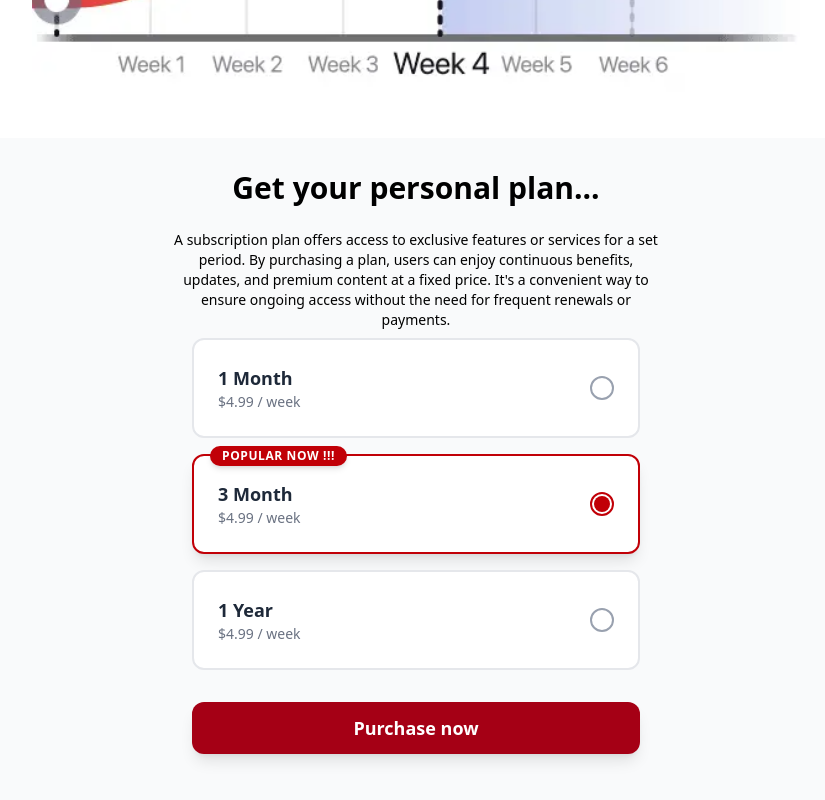
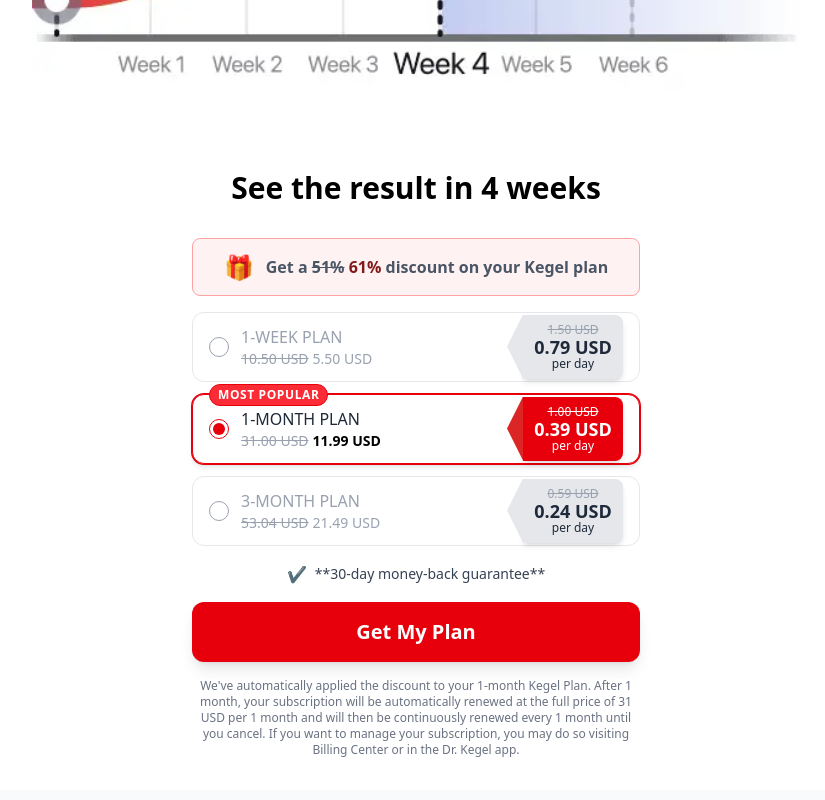
Before and after one commit to shejanNizam/fitness_landing_page, a Next.js app: page / in a window 1280 px wide. Shown: the part 1960-2760 px from the top of the page, without its empty margins (224-1049 px from the left). Built offline with nearby package versions, Linux system fonts and the light colour scheme.

Commit message:
get plan modified

```diff
--- a/src/components/GetPersonalPlan.jsx
+++ b/src/components/GetPersonalPlan.jsx
@@ -2,57 +2,125 @@
 
 import { useState } from "react";
 import CHeading from "./CHeading";
-import CParagraph from "./CParagraph";
 
 const plans = [
   {
+    id: "1week",
+    duration: "1-WEEK PLAN",
+    originalPrice: "10.50 USD",
+    discountedPrice: "5.50 USD",
+    dailyRateOriginal: "1.50 USD",
+    dailyRateDiscounted: "0.79 USD",
+    isPopular: false,
+    previousPercentage: "34%",
+    discountPercentage: "48%",
+  },
+  {
     id: "1month",
-    duration: "1 Month",
-    price: "$4.99 / week",
-    isPopular: false,
+    duration: "1-MONTH PLAN",
+    originalPrice: "31.00 USD",
+    discountedPrice: "11.99 USD",
+    dailyRateOriginal: "1.00 USD",
+    dailyRateDiscounted: "0.39 USD",
+    isPopular: true,
+    previousPercentage: "51%",
+    discountPercentage: "61%",
   },
   {
     id: "3month",
-    duration: "3 Month",
-    price: "$4.99 / week",
-    isPopular: true,
-  },
-  {
-    id: "1year",
-    duration: "1 Year",
-    price: "$4.99 / week",
+    duration: "3-MONTH PLAN",
+    originalPrice: "53.04 USD",
+    discountedPrice: "21.49 USD",
+    dailyRateOriginal: "0.59 USD",
+    dailyRateDiscounted: "0.24 USD",
     isPopular: false,
+    previousPercentage: "51%",
+    discountPercentage: "60%",
   },
 ];
 
 function PlanCard({ plan, isSelected, onSelect }) {
   const borderStyle = isSelected
-    ? "border-red-700 shadow-lg"
-    : "border-gray-200 hover:border-red-300";
+    ? "border-red-600 shadow-md ring ring-red-600"
+    : "border-gray-200";
+
+  const badgeBgColor = isSelected ? "bg-red-600" : "bg-gray-200";
+  const badgeTextColor = isSelected ? "text-white" : "text-gray-800";
+  const originalPriceTextColor = isSelected ? "text-white" : "text-gray-400";
 
   return (
     <div
-      className={`relative p-4 sm:p-6 mb-4 border-2 rounded-xl cursor-pointer transition-all duration-200 bg-white ${borderStyle}`}
+      className={`relative px-4 py-3 mb-3 border rounded-xl cursor-pointer transition-all duration-200 bg-white ${borderStyle}`}
       onClick={() => onSelect(plan.id)}
     >
+      {/* MOST POPULAR label */}
       {plan.isPopular && (
-        <div className="absolute top-0 left-4 transform -translate-y-1/2 px-3 py-0.5 rounded-full bg-red-700 text-white text-xs font-bold uppercase tracking-wider shadow-md">
-          Popular now !!!
+        <div className="absolute top-0 left-4 transform -translate-y-1/2 px-2 py-0.5 rounded-full text-white text-xs font-bold uppercase tracking-wider bg-red-500 border border-red-600">
+          MOST POPULAR
         </div>
       )}
 
-      <div className="flex items-center justify-between">
-        <div>
-          <p className="text-lg font-bold text-gray-800">{plan.duration}</p>
-          <p className="text-sm text-gray-500">{plan.price}</p>
+      <div className="flex items-center justify-between relative pr-24">
+        <div className="flex items-center space-x-3">
+          <div
+            className={`w-5 h-5 rounded-full border flex items-center justify-center transition-colors duration-200
+              ${isSelected ? "border-red-600 bg-white" : "border-gray-400"}`}
+          >
+            {isSelected && (
+              <div className="w-3 h-3 rounded-full bg-red-600"></div>
+            )}
+          </div>
+
+          <div className="flex flex-col">
+            <p
+              className={`text-base font-medium ${
+                isSelected ? "text-gray-800" : "text-gray-400"
+              }`}
+            >
+              {plan.duration}
+            </p>
+            <p className="text-sm text-gray-500">
+              <span className="line-through mr-1 text-gray-400">
+                {plan.originalPrice}
+              </span>
+              <span
+                className={`${
+                  isSelected ? "text-black font-semibold" : "text-gray-400"
+                }`}
+              >
+                {plan.discountedPrice}
+              </span>
+            </p>
+          </div>
         </div>
-        <div
-          className={`w-6 h-6 rounded-full border-2 flex items-center justify-center transition-colors duration-200
-            ${isSelected ? "border-red-700 bg-white" : "border-gray-400"}`}
-        >
-          {isSelected && (
-            <div className="w-4 h-4 rounded-full bg-red-700"></div>
-          )}
+
+        {/* Right: Custom Shaped Discount Badge */}
+        <div className="absolute right-0 top-1/2 -translate-y-1/2 z-10">
+          <div
+            className={`relative flex flex-col items-center justify-center h-16 w-[100px] ${badgeBgColor} rounded-r-lg shadow-md`}
+          >
+            <div
+              className={`absolute left-0 top-0 h-full w-4 z-0`}
+              style={{
+                clipPath: "polygon(0% 50%, 100% 0%, 100% 100%)",
+                backgroundColor: isSelected
+                  ? "rgb(220 38 38)"
+                  : "rgb(229 231 235)",
+                transform: "translateX(-100%)",
+              }}
+            ></div>
+
+            {/* Content of the badge */}
+            <div className="relative z-10 text-center">
+              <p className={`text-xs line-through ${originalPriceTextColor}`}>
+                {plan.dailyRateOriginal}
+              </p>
+              <p className={`text-lg font-bold leading-none ${badgeTextColor}`}>
+                {plan.dailyRateDiscounted}
+              </p>
+              <p className={`text-xs ${badgeTextColor}`}>per day</p>
+            </div>
+          </div>
         </div>
       </div>
     </div>
@@ -60,22 +128,37 @@ function PlanCard({ plan, isSelected, onSelect }) {
 }
 
 export default function GetPersonalPlan() {
-  const [selectedPlan, setSelectedPlan] = useState("3month");
+  const [selectedPlan, setSelectedPlan] = useState("1month");
+
+  const currentPlan = plans.find((p) => p.id === selectedPlan) || plans[1];
 
   return (
-    <div className="flex flex-col items-center bg-gray-50 p-4 sm:p-8">
-      <CHeading text="Get your personal plan..." />
-      <div className="md:w-[60%] xl:w-[40%] mx-auto text-center my-2">
-        <CParagraph
-          text="A subscription plan offers access to exclusive features or services for
-        a set period. By purchasing a plan, users can enjoy continuous benefits,
-        updates, and premium content at a fixed price. It's a convenient way to
-        ensure ongoing access without the need for frequent renewals or
-        payments."
-        />
+    <div className="flex flex-col items-center p-4 sm:p-8">
+      {/* Main Heading */}
+      <CHeading
+        text="See the result in 4 weeks"
+        className="text-2xl font-extrabold text-black"
+      />
+
+      {/* Discount Ribbon/Gift Box Section */}
+      <div className="w-full max-w-md bg-red-50 border border-red-300 rounded-lg p-3 my-4 flex justify-center items-center">
+        <span className="text-2xl mr-3" role="img" aria-label="gift box">
+          🎁
+        </span>
+        <p className="text-base font-semibold text-gray-600">
+          Get a{" "}
+          <span className="line-through font-extrabold">
+            {currentPlan.previousPercentage}
+          </span>{" "}
+          <span className="text-red-900 font-extrabold">
+            {currentPlan.discountPercentage}
+          </span>{" "}
+          discount on your Kegel plan
+        </p>
       </div>
 
       <div className="w-full max-w-md mx-auto">
+        {/* Plan Cards */}
         {plans?.map((plan) => (
           <PlanCard
             key={plan.id}
@@ -85,9 +168,50 @@ export default function GetPersonalPlan() {
           />
         ))}
 
-        <button className="w-full mt-4 py-3 bg-[#A50015] text-white font-bold text-lg rounded-xl shadow-lg hover:bg-red-700 transition-colors duration-200 cursor-pointer">
-          Purchase now
+        {/* 30-day money-back guarantee */}
+        <div className="flex items-center justify-center my-4">
+          <span className="text-red-600 mr-2">✔</span>
+          <p className="text-sm font-medium text-gray-700">
+            **30-day money-back guarantee**
+          </p>
+        </div>
+
+        <button className="w-full py-4 bg-red-600 text-white font-bold text-xl rounded-xl shadow-lg hover:bg-red-700 transition-colors duration-200 cursor-pointer">
+          Get My Plan
         </button>
+
+        <div className="mt-4 text-xs text-center text-gray-500">
+          {selectedPlan === "1week" && (
+            <p>
+              We've automatically applied the discount to your 1-week Kegel
+              Plan. Please note that your subscription will be automatically
+              renewed at the full price of 31 USD per 1 month at the end of your
+              1-week Kegel Plan and will then be continuously renewed every 1
+              month until you cancel. If you want to manage your subscription,
+              you may do so visiting Billing Center or in the Dr. Kegel app.
+            </p>
+          )}
+          {selectedPlan === "1month" && (
+            <p>
+              We've automatically applied the discount to your 1-month Kegel
+              Plan. After 1 month, your subscription will be automatically
+              renewed at the full price of 31 USD per 1 month and will then be
+              continuously renewed every 1 month until you cancel. If you want
+              to manage your subscription, you may do so visiting Billing Center
+              or in the Dr. Kegel app.
+            </p>
+          )}
+          {selectedPlan === "3month" && (
+            <p>
+              We've automatically applied the discount to your 3-months Kegel
+              Plan. After 3 months, your subscription will be automatically
+              renewed at the full price of 53.04 USD per 3 months and will then
+              be continuously renewed every 3 months until you cancel. If you
+              want to manage your subscription, you may do so visiting Billing
+              Center or in the Dr. Kegel app.
+            </p>
+          )}
+        </div>
       </div>
     </div>
   );
```
